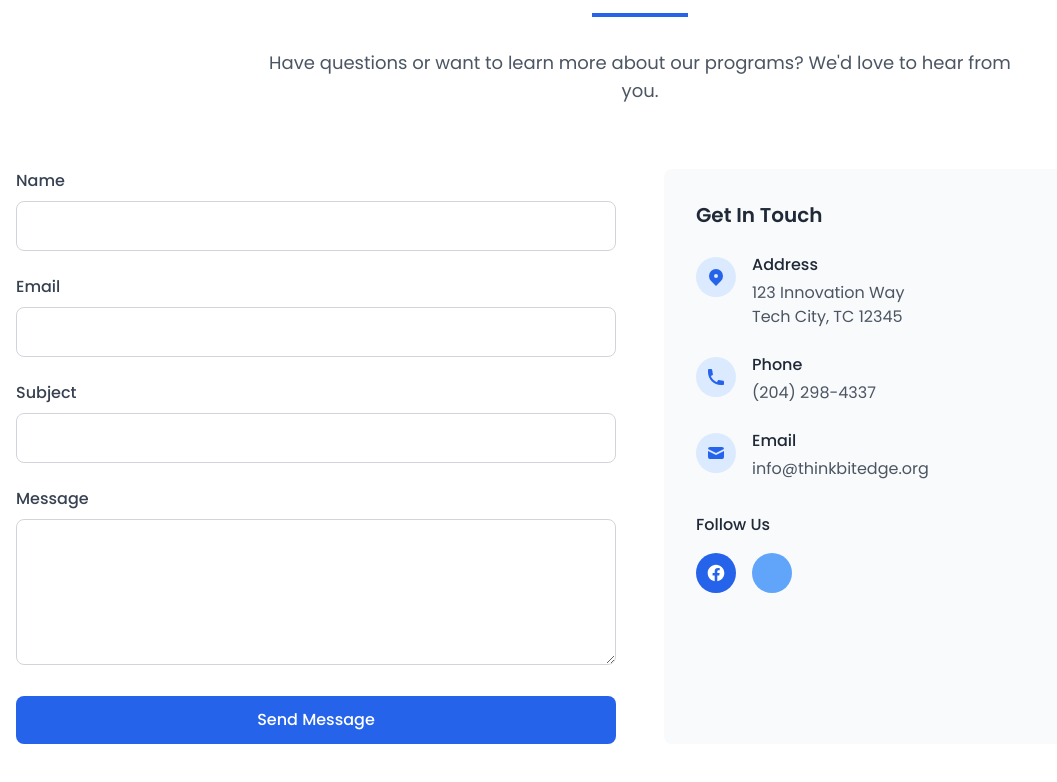
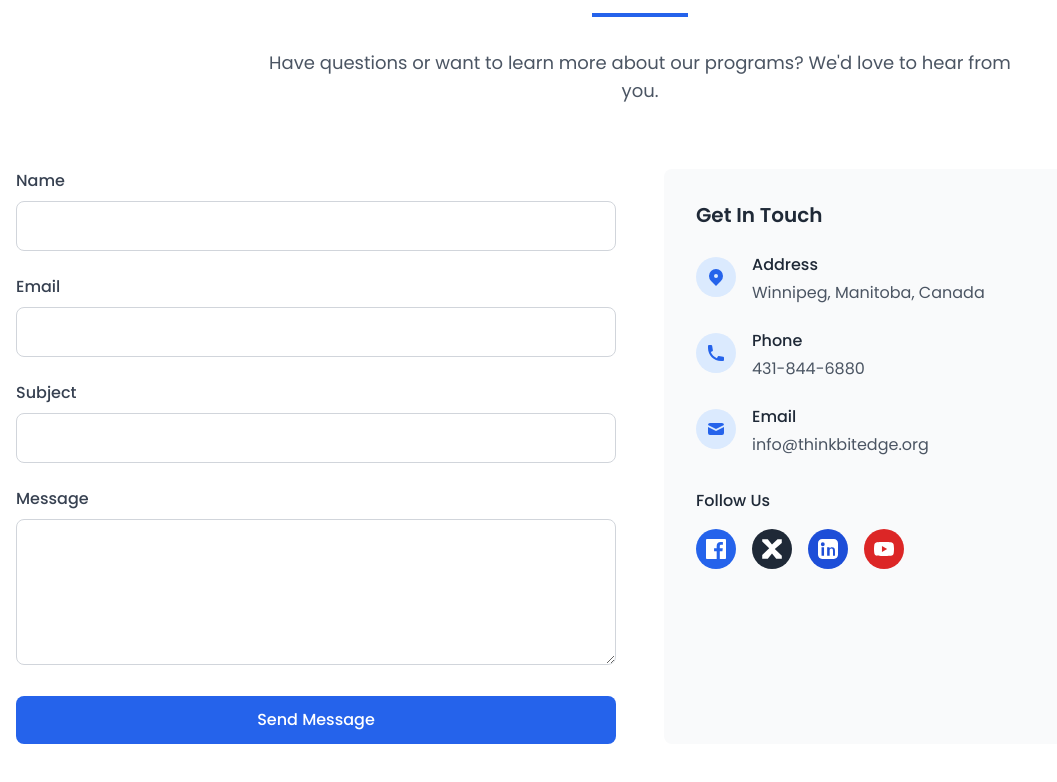
Before and after one commit to fredericmirindi/thinkbitedge, a plain HTML site: page index.html in a window 1280 px wide. Shown: the part 5321-6103 px from the top of the page, without its empty margins (0-1057 px from the left). Drawn offline with nearby package versions, Linux system fonts and the light colour scheme.

Commit message:
Update index.html

````diff
--- a/index.html
+++ b/index.html
@@ -658,35 +658,36 @@
         <h3 class="text-xl font-semibold text-gray-800 mb-6">Get In Touch</h3>
 
         <div class="space-y-6">
+            <!-- Address -->
             <div class="flex items-start">
                 <div class="w-10 h-10 bg-blue-100 rounded-full flex items-center justify-center mr-4 mt-1">
-                                        <svg class="w-5 h-5 text-blue-600" fill="currentColor" viewBox="0 0 20 20" xmlns="http://www.w3.org/2000/svg">
-                                            <path fill-rule="evenodd" d="M5.05 4.05a7 7 0 119.9 9.9L10 18.9l-4.95-4.95a7 7 0 010-9.9zM10 11a2 2 0 100-4 2 2 0 000 4z" clip-rule="evenodd"></path>
+                    <svg class="w-5 h-5 text-blue-600" fill="currentColor" viewBox="0 0 20 20">
+                        <path fill-rule="evenodd" d="M5.05 4.05a7 7 0 119.9 9.9L10 18.9l-4.95-4.95a7 7 0 010-9.9zM10 11a2 2 0 100-4 2 2 0 000 4z" clip-rule="evenodd"/>
                     </svg>
                 </div>
                 <div>
                     <h4 class="font-medium text-gray-800 mb-1">Address</h4>
-                                        <p class="text-gray-600">123 Innovation Way<br>Tech City, TC 12345</p>
+                    <p class="text-gray-600">Winnipeg, Manitoba, Canada</p>
                 </div>
             </div>
-
+            <!-- Phone -->
             <div class="flex items-start">
                 <div class="w-10 h-10 bg-blue-100 rounded-full flex items-center justify-center mr-4 mt-1">
-                                        <svg class="w-5 h-5 text-blue-600" fill="currentColor" viewBox="0 0 20 20" xmlns="http://www.w3.org/2000/svg">
-                                            <path d="M2 3a1 1 0 011-1h2.153a1 1 0 01.986.836l.74 4.435a1 1 0 01-.54 1.06l-1.548.773a11.037 11.037 0 006.105 6.105l.774-1.548a1 1 0 011.059-.54l4.435.74a1 1 0 01.836.986V17a1 1 0 01-1 1h-2C7.82 18 2 12.18 2 5V3z"></path>
+                    <svg class="w-5 h-5 text-blue-600" fill="currentColor" viewBox="0 0 20 20">
+                        <path d="M2 3a1 1 0 011-1h2.153a1 1 0 01.986.836l.74 4.435a1 1 0 01-.54 1.06l-1.548.773a11.037 11.037 0 006.105 6.105l.774-1.548a1 1 0 011.059-.54l4.435.74a1 1 0 01.836.986V17a1 1 0 01-1 1h-2C7.82 18 2 12.18 2 5V3z"/>
                     </svg>
                 </div>
                 <div>
                     <h4 class="font-medium text-gray-800 mb-1">Phone</h4>
-                                        <p class="text-gray-600">(204) 298-4337</p>
+                    <p class="text-gray-600">431-844-6880</p>
                 </div>
             </div>
-
+            <!-- Email -->
             <div class="flex items-start">
                 <div class="w-10 h-10 bg-blue-100 rounded-full flex items-center justify-center mr-4 mt-1">
-                                        <svg class="w-5 h-5 text-blue-600" fill="currentColor" viewBox="0 0 20 20" xmlns="http://www.w3.org/2000/svg">
-                                            <path d="M2.003 5.884L10 9.882l7.997-3.998A2 2 0 0016 4H4a2 2 0 00-1.997 1.884z"></path>
-                                            <path d="M18 8.118l-8 4-8-4V14a2 2 0 002 2h12a2 2 0 002-2V8.118z"></path>
+                    <svg class="w-5 h-5 text-blue-600" fill="currentColor" viewBox="0 0 20 20">
+                        <path d="M2.003 5.884L10 9.882l7.997-3.998A2 2 0 0016 4H4a2 2 0 00-1.997 1.884z"/>
+                        <path d="M18 8.118l-8 4-8-4V14a2 2 0 002 2h12a2 2 0 002-2V8.118z"/>
                     </svg>
                 </div>
                 <div>
@@ -699,11 +700,31 @@
         <div class="mt-8">
             <h4 class="font-medium text-gray-800 mb-4">Follow Us</h4>
             <div class="flex space-x-4">
-                                    <a href="#" class="w-10 h-10 bg-blue-600 rounded-full flex items-center justify-center text-white hover:bg-blue-700 transition duration-300">
-                                        <svg class="w-5 h-5" fill="currentColor" viewBox="0 0 24 24" xmlns="http://www.w3.org/2000/svg">
-                                            <path d="M22 12c0-5.523-4.477-10-10-10S2 6.477 2 12c0 4.991 3.657 9.128 8.438 9.878v-6.987h-2.54V12h2.54V9.797c0-2.506 1.492-3.89 3.777-3.89 1.094 0 2.238.195 2.238.195v2.46h-1.26c-1.243 0-1.63.771-1.63 1.562V12h2.773l-.443 2.89h-2.33v6.988C18.343 21.128 22 16.991 22 12z"></path>
+                <!-- Facebook -->
+                <a href="https://facebook.com/" target="_blank" rel="noopener" class="w-10 h-10 bg-blue-600 rounded-full flex items-center justify-center text-white hover:bg-blue-700 transition duration-300" aria-label="Facebook">
+                    <svg class="w-5 h-5" fill="currentColor" viewBox="0 0 24 24">
+                        <path d="M22.675 0H1.325C.593 0 0 .593 0 1.326v21.348C0 23.406.593 24 1.325 24h11.495V14.706h-3.13v-3.622h3.13V8.413c0-3.1 1.893-4.788 4.659-4.788 1.325 0 2.463.099 2.797.143v3.24h-1.918c-1.504 0-1.797.716-1.797 1.765v2.313h3.587l-.467 3.622h-3.12V24h6.116C23.406 24 24 23.406 24 22.674V1.326C24 .593 23.406 0 22.675 0"/>
                     </svg>
                 </a>
-                                    <a href="#" class="w-10 h-10 bg-blue-400 rounded-full flex items-center justify-center text-white hover:bg-blue-500 transition duration-300">
-                                        <svg class="w-5 h-5" fill="currentColor" viewBox="0 0 24 24" xmlns="http://www.w3.org/2000/svg">
-                                            <path d="M23.953 4.57a10 10 0 01-2.825.775 4.958 4.958 0 002.163-2.723 10.054 10.054 0 01-3.127 1.195 4.92 4.92 0 00-8.384 4.482C7.69 8.095 4.067 6.13 1.64 3.162a4.822 4.822 0 00-.666 2.475c0 1.71.87 3.213 2.188 4.096a4.904 4.904 0 01-2.228-.616v.06a4.923 4.923 0 003.946 4.827 4.996 4.996 0```
+                <!-- X (Twitter) -->
+                <a href="https://x.com/" target="_blank" rel="noopener" class="w-10 h-10 bg-gray-800 rounded-full flex items-center justify-center text-white hover:bg-gray-900 transition duration-300" aria-label="X">
+                    <svg class="w-5 h-5" fill="currentColor" viewBox="0 0 1200 1227">
+                        <path d="M1199.61 9.29v229.06L771.6 613.02l429.57 419.22v184.88h-340.9L600.19 883.16l-259.41 333.96H0V987.88l429.57-417.88L0 150.77V9.29h340.89l259.41 334.64L940.2 9.29h259.41zm-933.5 105.42L960.54 1100.7h-145.34L120.39 114.71h145.72z"/>
+                    </svg>
+                </a>
+                <!-- LinkedIn -->
+                <a href="https://linkedin.com/" target="_blank" rel="noopener" class="w-10 h-10 bg-blue-700 rounded-full flex items-center justify-center text-white hover:bg-blue-800 transition duration-300" aria-label="LinkedIn">
+                    <svg class="w-5 h-5" fill="currentColor" viewBox="0 0 24 24">
+                        <path d="M19 0h-14c-2.76 0-5 2.24-5 5v14c0 2.76 2.24 5 5 5h14c2.76 0 5-2.24 5-5v-14c0-2.76-2.24-5-5-5zm-11.75 20h-3v-10h3v10zm-1.5-11.3a2.327 2.327 0 1 1 0-4.654 2.327 2.327 0 0 1 0 4.654zm15.25 11.3h-3v-5.6c0-1.34-.03-3.07-1.87-3.07-1.87 0-2.16 1.46-2.16 2.97v5.7h-3v-10h2.89v1.36h.04c.4-.75 1.38-1.54 2.84-1.54 3.04 0 3.6 2 3.6 4.59v5.59z"/>
+                    </svg>
+                </a>
+                <!-- YouTube -->
+                <a href="https://youtube.com/" target="_blank" rel="noopener" class="w-10 h-10 bg-red-600 rounded-full flex items-center justify-center text-white hover:bg-red-700 transition duration-300" aria-label="YouTube">
+                    <svg class="w-5 h-5" fill="currentColor" viewBox="0 0 24 24">
+                        <path d="M23.498 6.186a2.965 2.965 0 0 0-2.088-2.1C19.199 3.5 12 3.5 12 3.5s-7.199 0-9.41.586a2.965 2.965 0 0 0-2.088 2.1A29.868 29.868 0 0 0 0 12a29.868 29.868 0 0 0 .502 5.814 2.965 2.965 0 0 0 2.088 2.1C4.801 20.5 12 20.5 12 20.5s7.199 0 9.41-.586a2.965 2.965 0 0 0 2.088-2.1A29.868 29.868 0 0 0 24 12a29.868 29.868 0 0 0-.502-5.814zM9.545 15.568V8.432L15.818 12l-6.273 3.568z"/>
+                    </svg>
+                </a>
+            </div>
+        </div>
+    </div>
+</div>
````
Lines whose indentation alone changed are shown as unchanged.
